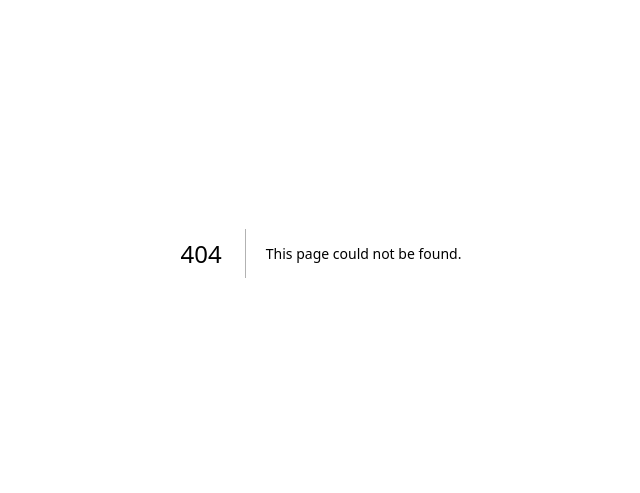
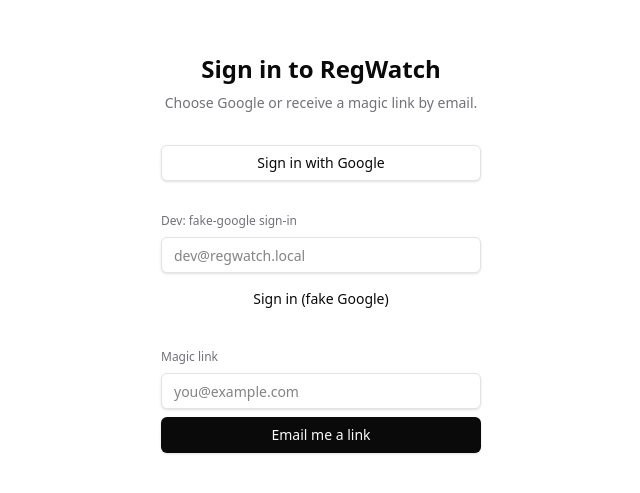
Before and after one commit to toju-development/regwatch, a Next.js app in the folder apps/web/: page /login in a window 1280 px wide. Before the commit this address had no page. Shown: the part 147-640 px from the top of the page, without its empty margins (319-959 px from the left). Built offline with nearby package versions, Linux system fonts and the light colour scheme; no server answers.

Commit message:
feat(web): add /login sign-in page
- RSC page with three server-action forms: Google, fake-Google

  (when enabled), and Magic Link

- Uses signIn from @/lib/auth; fake-Google form only renders when

  AUTH_FAKE_GOOGLE=1

```diff
--- /dev/null
+++ b/apps/web/src/app/login/page.tsx
@@ -0,0 +1,113 @@
+/**
+ * Sign-in page — `/login`.
+ *
+ * Spec: auth-foundation § auth (R "Google OAuth Sign-in", "Magic Link Sign-in",
+ *   S "Provider error returns to /login").
+ * Design §2 file-layout row.
+ *
+ * RSC shell with two Server Action forms:
+ *   1. Google button → `signIn('google')`. When `AUTH_FAKE_GOOGLE=1` the
+ *      fake-google credentials provider is mounted in `auth.ts` — operators
+ *      use that instead of the real Google flow in dev/CI.
+ *   2. Magic Link form → `signIn('resend', { email })`. The `'resend'`
+ *      provider id is overridden in dev/CI by the in-memory transport
+ *      (see `auth-email/memory-transport.ts`); the UI is invariant.
+ */
+import { signIn } from '@/lib/auth';
+import { Button } from '@/components/ui/button';
+
+interface LoginPageProps {
+  // Next.js 15: searchParams is a Promise.
+  searchParams: Promise<{ error?: string; callbackUrl?: string }>;
+}
+
+async function googleSignInAction(): Promise<void> {
+  'use server';
+  // When AUTH_FAKE_GOOGLE=1 the fake provider intercepts; otherwise this hits
+  // real Google (which fails without secrets — expected per operator decision).
+  await signIn('google', { redirectTo: '/' });
+}
+
+async function fakeGoogleSignInAction(formData: FormData): Promise<void> {
+  'use server';
+  const email = String(formData.get('fakeEmail') ?? '');
+  if (!email) return;
+  await signIn('google-fake', { email, redirectTo: '/' });
+}
+
+async function magicLinkSignInAction(formData: FormData): Promise<void> {
+  'use server';
+  const email = String(formData.get('email') ?? '');
+  if (!email) return;
+  await signIn('resend', { email, redirectTo: '/' });
+}
+
+export default async function LoginPage({ searchParams }: LoginPageProps) {
+  const { error } = await searchParams;
+  const fakeGoogleEnabled = process.env.AUTH_FAKE_GOOGLE === '1';
+
+  return (
+    <main className="mx-auto flex min-h-screen w-full max-w-sm flex-col justify-center gap-8 p-8">
+      <header className="space-y-2 text-center">
+        <h1 className="text-2xl font-semibold">Sign in to RegWatch</h1>
+        <p className="text-muted-foreground text-sm">
+          Choose Google or receive a magic link by email.
+        </p>
+      </header>
+
+      {error ? (
+        <p
+          role="alert"
+          data-testid="login-error"
+          className="border-destructive/40 bg-destructive/10 text-destructive rounded-md border px-3 py-2 text-sm"
+        >
+          Sign-in failed: {error}
+        </p>
+      ) : null}
+
+      <form action={googleSignInAction} className="flex flex-col gap-2">
+        <Button type="submit" variant="outline" data-testid="google-signin">
+          Sign in with Google
+        </Button>
+      </form>
+
+      {fakeGoogleEnabled ? (
+        <form action={fakeGoogleSignInAction} className="flex flex-col gap-2">
+          <label htmlFor="fakeEmail" className="text-muted-foreground text-xs">
+            Dev: fake-google sign-in
+          </label>
+          <input
+            id="fakeEmail"
+            name="fakeEmail"
+            type="email"
+            required
+            placeholder="dev@regwatch.local"
+            data-testid="fake-google-email"
+            className="border-input bg-background focus-visible:ring-ring h-9 rounded-md border px-3 text-sm shadow-sm focus-visible:outline-none focus-visible:ring-1"
+          />
+          <Button type="submit" variant="ghost" data-testid="fake-google-signin">
+            Sign in (fake Google)
+          </Button>
+        </form>
+      ) : null}
+
+      <form action={magicLinkSignInAction} className="flex flex-col gap-2">
+        <label htmlFor="email" className="text-muted-foreground text-xs">
+          Magic link
+        </label>
+        <input
+          id="email"
+          name="email"
+          type="email"
+          required
+          placeholder="you@example.com"
+          data-testid="magic-link-email"
+          className="border-input bg-background focus-visible:ring-ring h-9 rounded-md border px-3 text-sm shadow-sm focus-visible:outline-none focus-visible:ring-1"
+        />
+        <Button type="submit" data-testid="magic-link-submit">
+          Email me a link
+        </Button>
+      </form>
+    </main>
+  );
+}
```
